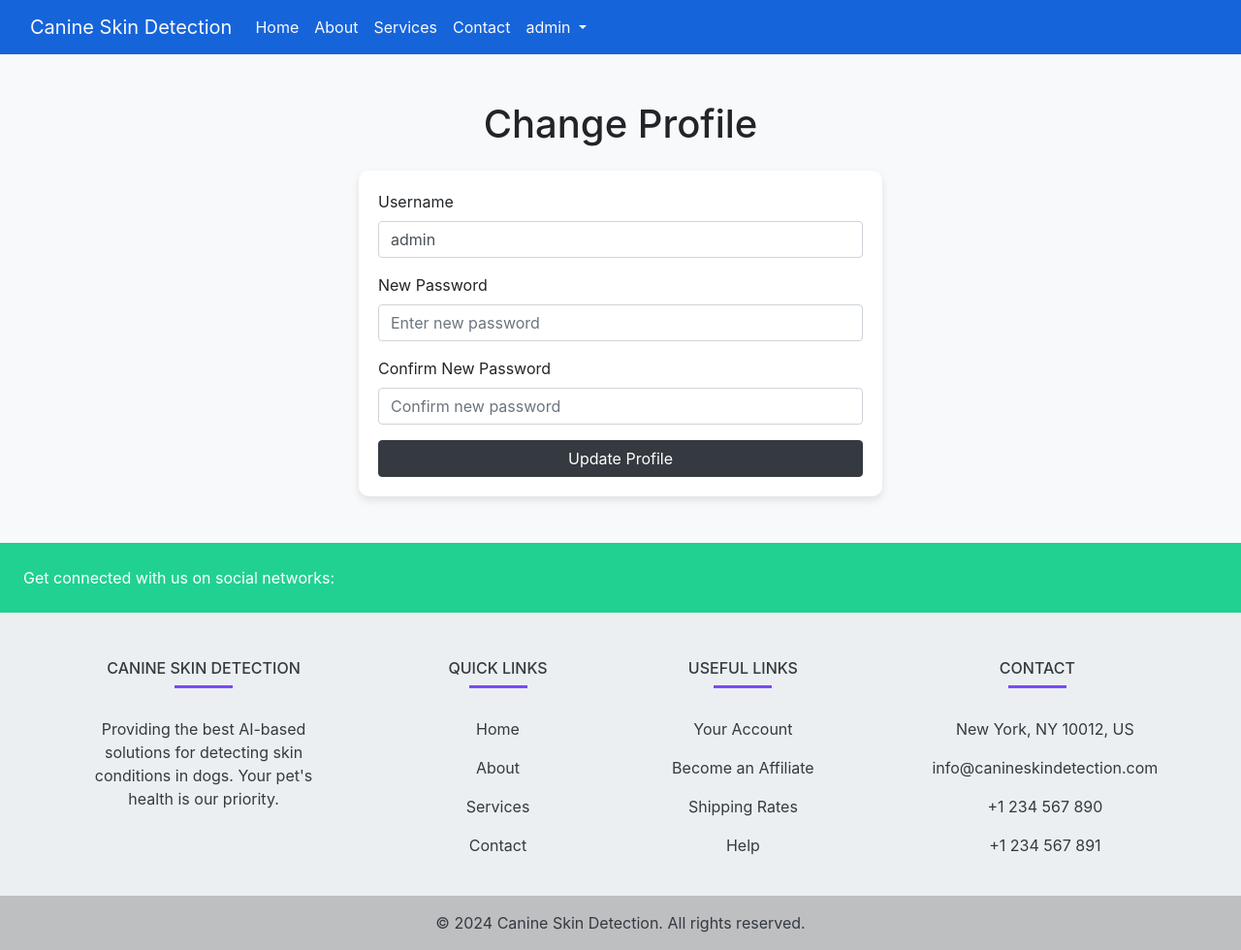
After one commit to SachinthaUmayanga/Canine_Skin_Detection_System_FinalProj, a Flask app: page /change_profile in a window 1280 px wide. The commit adds this page. Shown: the whole page at 97% size. Run offline with Flask 3, Linux system fonts and the light colour scheme; a user stored in the database is signed in; data comes from the database, SQL or seed files in the repository; some libraries are stand-ins or nearby versions.

Commit message:
implement the change profile section

```diff
--- a/auth.py
+++ b/auth.py
@@ -74,15 +74,40 @@ def logout():
     session.pop('user', None)
     return redirect(url_for('index'))
 
+@auth.route('/change_profile', methods=['GET', 'POST'])
+def change_profile():
+    if 'user' not in session:
+        return redirect(url_for('auth.login'))
 
-# Uncomment and implement the profile change route if needed
-# @auth.route('/change_profile', methods=['GET', 'POST'])
-# def change_profile():
-#     if 'user' not in session:
-#         return redirect(url_for('auth.login'))
+    conn = get_db_connection()
+    cursor = conn.cursor()
 
-#     if request.method == 'POST':
-#         # Handle profile change logic
-#         pass
+    if request.method == 'POST':
+        new_username = request.form.get('username')
+        new_password = request.form.get('password')
+        confirm_password = request.form.get('confirm_password')
 
-#     return render_template('change_profile.html')
+        current_username = session['user']
+
+        if new_password and new_password != confirm_password:
+            error = 'Passwords do not match. Please try again.'
+            return render_template('change_profile.html', error=error, username=current_username)
+
+        if new_password:
+            hashed_password = hashlib.sha256(new_password.encode()).hexdigest()
+            cursor.execute('UPDATE users SET password = ? WHERE username = ?', (hashed_password, current_username))
+
+        if new_username:
+            cursor.execute('UPDATE users SET username = ? WHERE username = ?', (new_username, current_username))
+            session['user'] = new_username  # Update session username
+
+        conn.commit()
+        conn.close()
+
+        return redirect(url_for('auth.change_profile'))
+
+    # Retrieve user info to populate the form
+    user = cursor.execute('SELECT * FROM users WHERE username = ?', (session['user'],)).fetchone()
+    conn.close()
+
+    return render_template('change_profile.html', username=user['username'])
--- /dev/null
+++ b/templates/change_profile.html
@@ -0,0 +1,55 @@
+<!DOCTYPE html>
+<html lang="en">
+<head>
+    <meta charset="UTF-8">
+    <meta name="viewport" content="width=device-width, initial-scale=1.0">
+    <title>Change Profile - Canine Skin Detection</title>
+    <!-- Bootstrap CSS -->
+    <link rel="stylesheet" href="https://stackpath.bootstrapcdn.com/bootstrap/4.5.2/css/bootstrap.min.css">
+    <!-- Custom CSS -->
+    <link rel="stylesheet" href="{{ url_for('static', filename='styles.css') }}">
+</head>
+<body>
+
+    <!-- Include Navigation Bar -->
+    {% include 'navbar.html' %}
+
+    <div class="container mt-5 mb-5">
+        <h1 class="text-center mb-4">Change Profile</h1>
+        <div class="row justify-content-center">
+            <div class="col-md-6">
+                <div class="card">
+                    <div class="card-body">
+                        {% if error %}
+                            <div class="alert alert-danger">{{ error }}</div>
+                        {% endif %}
+                        <form action="{{ url_for('auth.change_profile') }}" method="POST">
+                            <div class="form-group">
+                                <label for="username">Username</label>
+                                <input type="text" class="form-control" id="username" name="username" placeholder="Enter new username" value="{{ username }}">
+                            </div>
+                            <div class="form-group">
+                                <label for="password">New Password</label>
+                                <input type="password" class="form-control" id="password" name="password" placeholder="Enter new password">
+                            </div>
+                            <div class="form-group">
+                                <label for="confirm_password">Confirm New Password</label>
+                                <input type="password" class="form-control" id="confirm_password" name="confirm_password" placeholder="Confirm new password">
+                            </div>
+                            <button type="submit" class="btn btn-dark btn-block">Update Profile</button>
+                        </form>
+                    </div>
+                </div>
+            </div>
+        </div>
+    </div>
+
+    <!-- Include Footer -->
+    {% include 'footer.html' %}
+
+    <!-- Bootstrap JS and dependencies -->
+    <script src="https://code.jquery.com/jquery-3.5.1.slim.min.js"></script>
+    <script src="https://cdn.jsdelivr.net/npm/@popperjs/core@2.5.2/dist/umd/popper.min.js"></script>
+    <script src="https://stackpath.bootstrapcdn.com/bootstrap/4.5.2/js/bootstrap.min.js"></script>
+</body>
+</html>
--- a/templates/navbar.html
+++ b/templates/navbar.html
@@ -27,8 +27,8 @@
                         <a class="nav-link dropdown-toggle text-light" href="#" id="navbarDropdown" role="button" data-bs-toggle="dropdown" aria-expanded="false">
                             {{ session['user'] }}
                         </a>
-                        <ul class="dropdown-menu dropdown-menu-end">
-                            <li><a class="dropdown-item" href="#">Change Profile</a></li>
+                        <ul class="dropdown-menu dropdown-menu-end" aria-labelledby="navbarDropdown">
+                            <li><a class="dropdown-item" href="{{ url_for('auth.change_profile') }}">Change Profile</a></li>
                             <li><a class="dropdown-item" href="{{ url_for('auth.logout') }}">Logout</a></li>
                         </ul>
                     </li>
```
